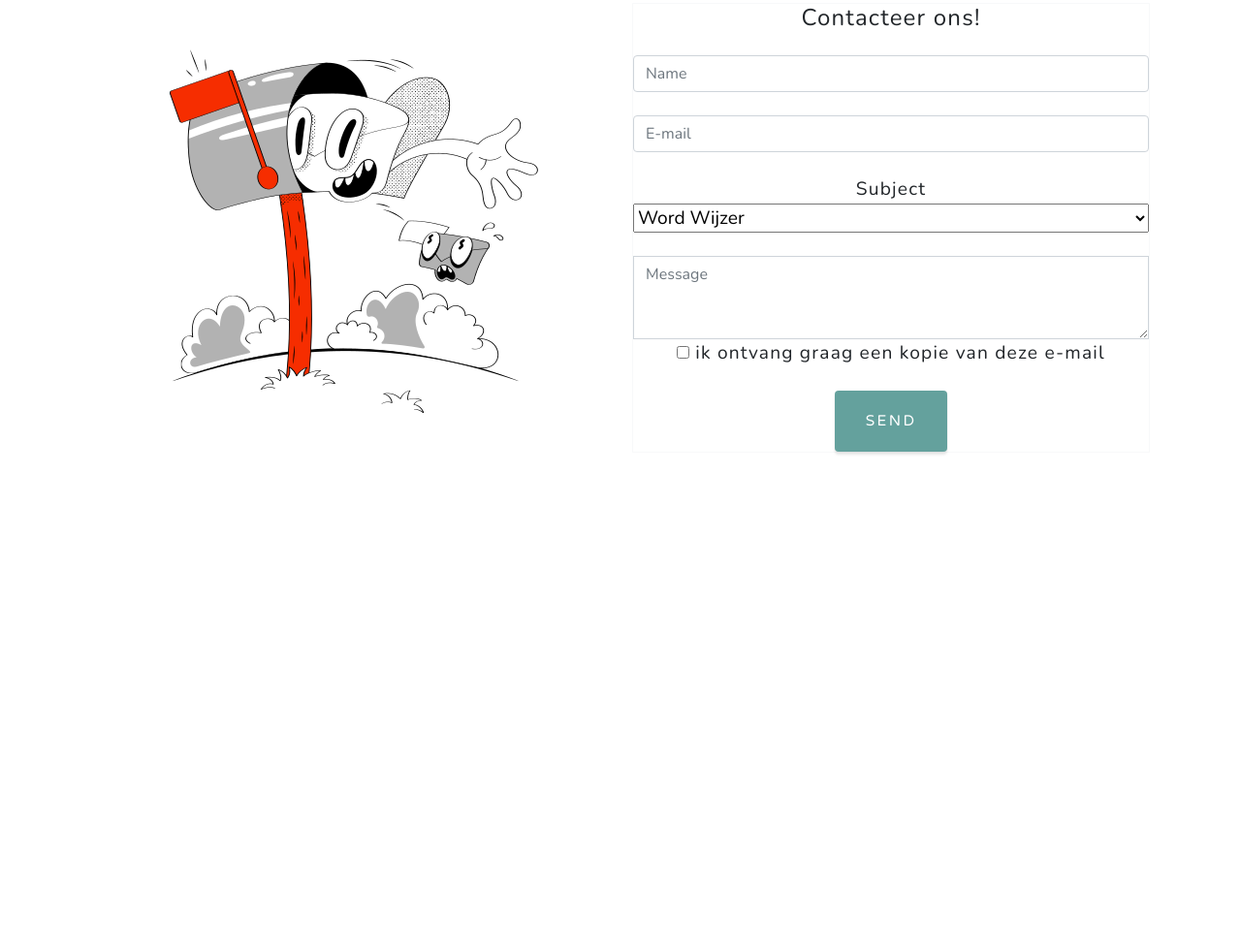
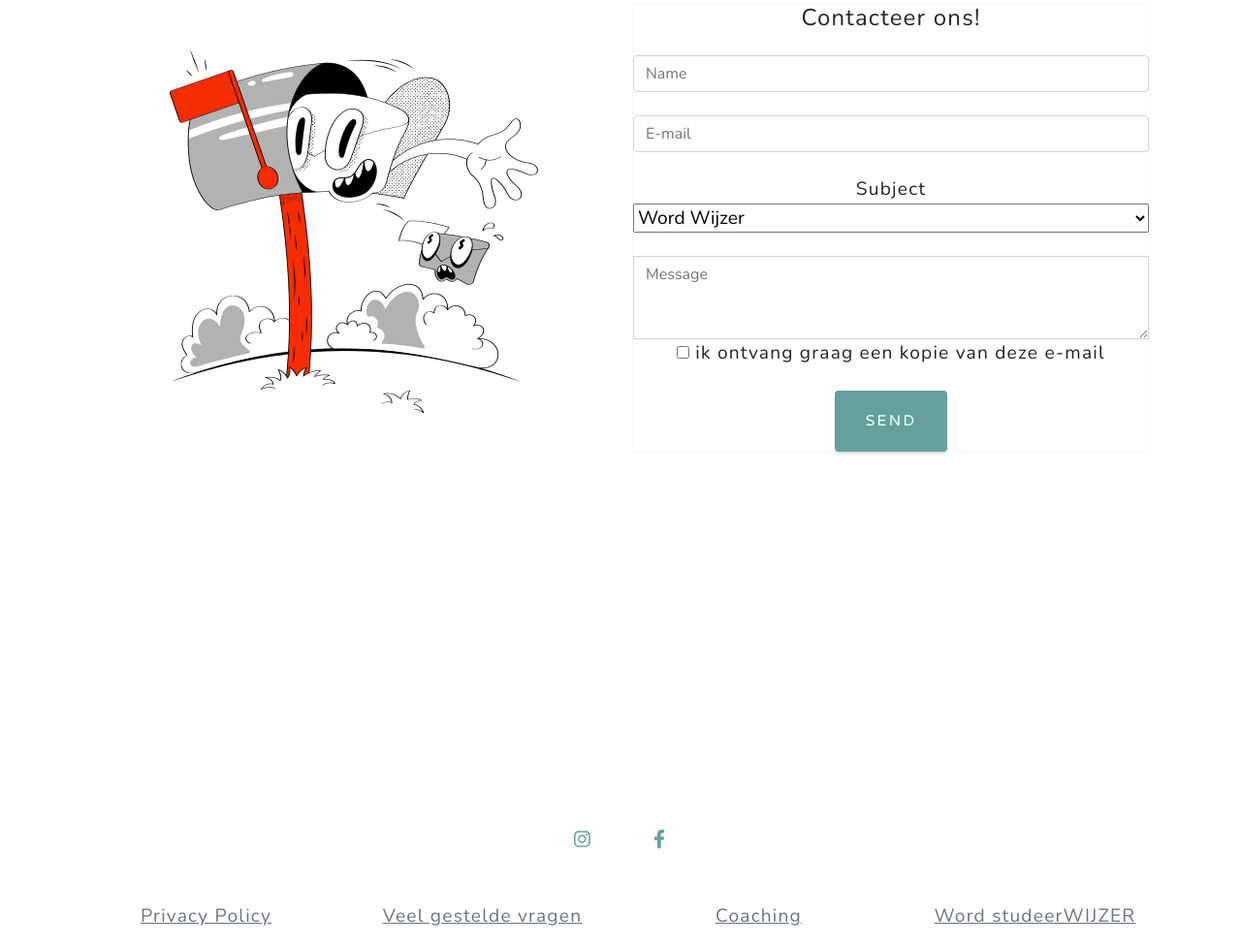
Before and after one commit to DmitriyKozl/studeerWijzer, a website: page contact.html in a window 1280 px wide. Shown: the part 265-1241 px from the top of the page at 97% size. Before the commit the page ends 900 px from the top, so only its background shows below. Drawn offline with nearby package versions, Linux system fonts and the light colour scheme.

Commit message:
footer fix contact page

```diff
--- a/contact.html
+++ b/contact.html
@@ -150,15 +150,42 @@
       </div>
     </div>
 
-    <!-- Default form contact -->
-    <!-- Bootstrap core JS-->
+    <footer class="text-center text-lg-start text-muted">
+      <div class="container text-center text-md-start mt-5">
+        <div class="row mt-3">
+              <section class="contact-section bg-white">
+            <div class="social d-flex justify-content-center">
+              <a class="mx-2" href="https://www.instagram.com/studeerwijzer/"><i class="fab fa-instagram"></i></a>
+              <a class="mx-2" href="https://www.facebook.com/people/Studeerwijzer/100076452804107/"><i class="fab fa-facebook-f"></i></a>
+            </div>
+          </section>
+
+
+        </div>
+
+      </div>
+      <div class="container ">
+          <div class="row my-4 d-flex  justify-content-between flex-wrap">
+            <p class="col-lg-3 col-md-12 text-center">
+              <a href="#!" class="text-reset">Privacy Policy</a>
+            </p>
+            <p class="col-lg-3 col-md-12 text-center">
+              <a href="#!" class="text-reset">Veel gestelde vragen</a>
+            </p>
+            <p class="col-lg-3 col-md-12 text-center">
+              <a href="#!" class="text-reset">Coaching</a>
+            </p>
+            <p class="col-lg-3 col-md-12 text-center">
+              <a href="#!" class="text-reset">Word studeerWIJZER</a>
+            </p>
+        </div>
+      </div>
+
+  </footer>
+
+
     <script src="https://cdn.jsdelivr.net/npm/bootstrap@5.1.3/dist/js/bootstrap.bundle.min.js"></script>
-    <!-- Core theme JS-->
     <script src="js/scripts.js"></script>
-    <!-- * * * * * * * * * * * * * * * * * * * * * * * * * * * * * * * * * * * * * * * *-->
-    <!-- * *                               SB Forms JS                               * *-->
-    <!-- * * Activate your form at https://startbootstrap.com/solution/contact-forms * *-->
-    <!-- * * * * * * * * * * * * * * * * * * * * * * * * * * * * * * * * * * * * * * * *-->
     <script src="https://cdn.startbootstrap.com/sb-forms-latest.js"></script>
 
     <script type="text/javascript" src="Scripts/jquery-2.1.1.min.js"></script>
```
